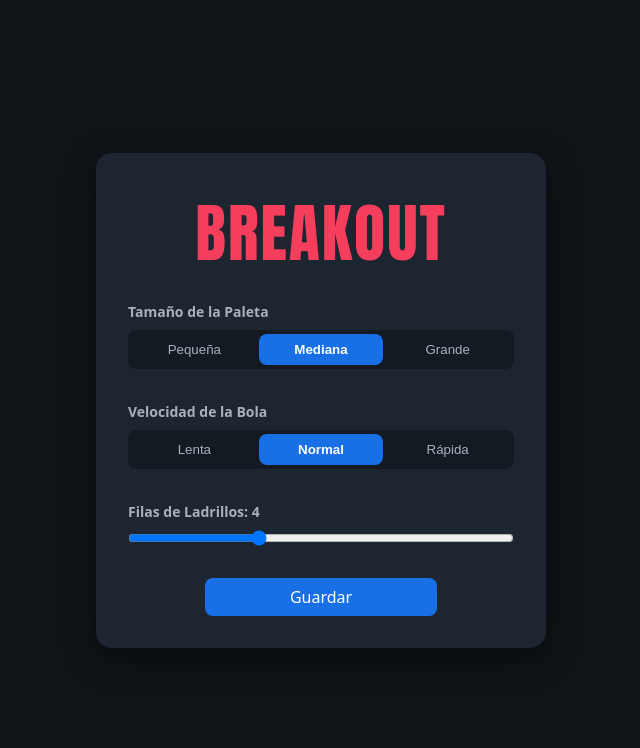
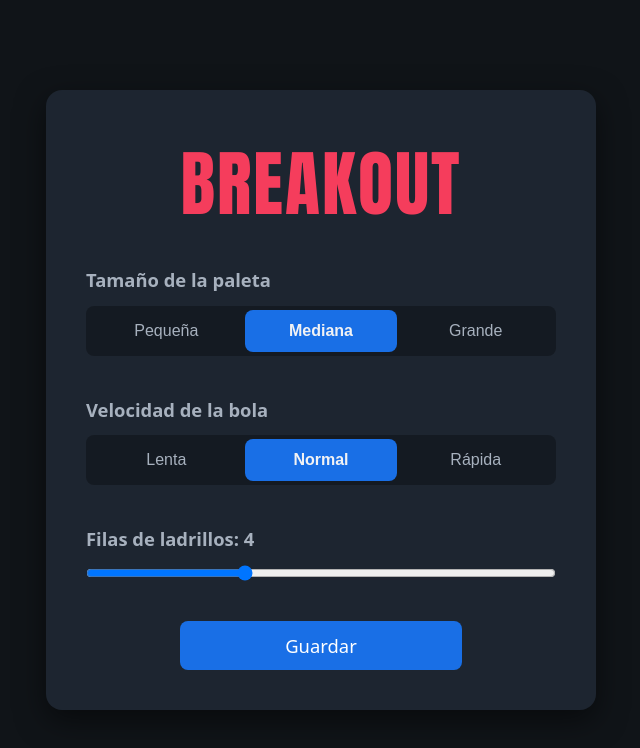
Before and after one commit to ElF3nix13/ipo2627_islandia_arcade, a plain HTML site: page index.html in a window 1280 px wide. Both pictures are taken after a click on the button "Ajustes". Shown: the whole page, without its empty margins (319-959 px from the left). Drawn offline with Linux system fonts and the light colour scheme.

Commit message:
Aumentar tamaño

```diff
--- a/css/style.css
+++ b/css/style.css
@@ -45,6 +45,8 @@ body {
     width: var(--ancho-menu);
     text-align: center;
     box-shadow: 0 10px 30px rgba(0, 0, 0, 0.5);
+    max-height: 90vh; /* Seguridad: Evita que golpee el límite de la pantalla */
+    overflow-y: auto;
 }
 
 .menu-bloque {
@@ -74,7 +76,7 @@ body {
 }
 
 .ajuste-grupo label {
-    font-size: var(--txt-sm);
+    font-size: var(--txt-md);
     font-weight: bold;
     color: var(--color-texto-mutado);
 }
@@ -152,9 +154,10 @@ body {
 }
 
 .btn--icono {
-    width: 44px;
-    height: 44px;
+    width: 3.5rem;
+    height: 3.5rem;
     padding: 0;
+    border-radius: 100%;
 }
 
 .btn--icono .icono {
@@ -179,11 +182,12 @@ body {
     color: var(--color-texto-mutado);
     cursor: pointer;
     border-radius: var(--radio-sm);
+    font-size: var(--txt-sm);
 }
 
 .control-segmentado__btn--activo {
     background: var(--color-primario);
-    color: #fff;
+    color: var(--color-texto);
     font-weight: bold;
 }
 
@@ -196,7 +200,7 @@ input[type="range"] {
 .hud {
     display: flex;
     justify-content: space-between;
-    width: var(--ancho-juego);
+    width: var(--ancho-juego); /* Se ata al mismo cálculo del contenedor */
     max-width: var(--ancho-max-juego);
     margin-bottom: var(--espacio-sm);
     align-items: center;
@@ -207,13 +211,13 @@ input[type="range"] {
     font-weight: bold;
     display: flex;
     align-items: center;
-    gap: var(--espacio-md);
+    gap: var(--espacio-lg);
 }
 
 .hud__vidas, .hud__tiempo {
     display: inline-flex;
     align-items: center;
-    gap: var(--espacio-xs);
+    gap: var(--espacio-2xs);
 }
 
 .icono {
@@ -245,7 +249,8 @@ input[type="range"] {
 
 canvas {
     display: block;
-    width: 100%;
+    width: 100%; /* Toma el ancho del contenedor dinámico... */
+    height: auto; /* ...y auto-adapta la altura respetando su ratio original */
     background-color: #111;
 }
 
@@ -274,6 +279,8 @@ canvas {
     width: var(--ancho-modal);
     border-radius: var(--radio-md);
     text-align: center;
+    max-height: 90vh; /* Misma medida de seguridad que caja-menu */
+    overflow-y: auto;
 }
 
 .modal__contenido--ayuda {
@@ -284,7 +291,7 @@ canvas {
     display: flex;
     flex-direction: column;
     gap: var(--espacio-xs);
-    margin: var(--espacio-xs) 0;
+    margin: 0;
     text-align: left;
 }
 
@@ -301,8 +308,8 @@ canvas {
     display: flex;
     align-items: center;
     justify-content: center;
-    width: 36px;
-    height: 36px;
+    width: 3.5rem; /* Ajustado dinámicamente con rem para el zoom */
+    height: 3.5rem;
     background: var(--color-fondo);
     border-radius: var(--radio-sm);
     flex-shrink: 0;
--- a/css/variables.css
+++ b/css/variables.css
@@ -33,26 +33,29 @@
     --fuente-titulo: 'Impact', 'Arial Black', sans-serif;
     --fuente-base: system-ui, -apple-system, sans-serif;
 
-    --txt-sm: 0.875rem;
-    --txt-md: 1rem;
-    --txt-lg: 1.25rem;
-    --txt-xl: 2.5rem;
-    --txt-2xl: clamp(2.5rem, 5vw, 4rem);
+    /* Escala de texto ajustada (Zoom +) */
+    --txt-sm: 1rem;
+    --txt-md: 1.15rem;
+    --txt-lg: 1.5rem;
+    --txt-xl: 3rem;
+    --txt-2xl: clamp(3rem, 6vw, 4.5rem);
 
-    /* DISEÑO ESPACIAL Y LAYOUT */
-    --espacio-xs: 0.5rem;
-    --espacio-sm: 1rem;
-    --espacio-md: 1.25rem;
-    --espacio-lg: 2rem;
-    --espacio-xl: 3rem;
+    /* DISEÑO ESPACIAL Y LAYOUT (Escala aumentada) */
+    --espacio-2xs: 0.5rem;
+    --espacio-xs: 0.75rem;
+    --espacio-sm: 1.25rem;
+    --espacio-md: 1.75rem;
+    --espacio-lg: 2.5rem;
+    --espacio-xl: 3.5rem;
 
     --radio-sm: 8px;
     --radio-md: 16px;
 
     /* Tamaños estructurales generales */
-    --ancho-juego: 800px;
+    /* El canvas tiene proporción 800/500 = 1.6. Calculamos el ancho basado en la altura de la pantalla (100vh) menos un margen de 140px para albergar el HUD */
+    --ancho-juego: min(95vw, calc((100vh - 140px) * 1.6));
     --ancho-max-juego: 95vw;
-    --ancho-menu: clamp(300px, 90vw, 450px);
-    --ancho-modal: clamp(280px, 80vw, 400px);
-    --ancho-modal-lg: clamp(300px, 90vw, 420px);
+    --ancho-menu: clamp(350px, 85vw, 550px);
+    --ancho-modal: clamp(320px, 80vw, 500px);
+    --ancho-modal-lg: clamp(350px, 85vw, 550px);
 }
--- a/index.html
+++ b/index.html
@@ -29,7 +29,7 @@
                 <!-- Menú de Ajustes -->
                 <div data-menu="ajustes" class="menu-bloque oculto">
                     <div class="ajuste-grupo">
-                        <label>Tamaño de la Paleta</label>
+                        <label>Tamaño de la paleta</label>
                         <div class="control-segmentado" data-setting-group="paleta">
                             <button class="control-segmentado__btn" data-val="pequena">Pequeña</button>
                             <button class="control-segmentado__btn control-segmentado__btn--activo" data-val="mediana">Mediana</button>
@@ -38,7 +38,7 @@
                     </div>
 
                     <div class="ajuste-grupo">
-                        <label>Velocidad de la Bola</label>
+                        <label>Velocidad de la bola</label>
                         <div class="control-segmentado" data-setting-group="velocidad">
                             <button class="control-segmentado__btn" data-val="lenta">Lenta</button>
                             <button class="control-segmentado__btn control-segmentado__btn--activo" data-val="normal">Normal</button>
@@ -47,7 +47,7 @@
                     </div>
 
                     <div class="ajuste-grupo">
-                        <label>Filas de Ladrillos: <span data-bind="valor-filas">4</span></label>
+                        <label>Filas de ladrillos: <span data-bind="valor-filas">4</span></label>
                         <input type="range" data-setting="filas" min="2" max="8" value="4">
                     </div>
 
@@ -102,7 +102,7 @@
                     </div>
                     <div class="hud__tiempo">
                         <img src="img/reloj.svg" class="icono" alt="" aria-hidden="true">
-                        <span><span data-bind="tiempo">0</span>s</span>
+                        <span><span data-bind="tiempo">0
                     </div>
                 </div>
                 <button data-action="pausar" class="btn btn--secundario btn--icono" aria-label="Pausar Partida">
@@ -118,7 +118,7 @@
         <section data-pantalla="fin" class="pantalla oculto">
             <div class="caja-menu">
                 <h2 class="titulo-fin" data-bind="titulo-fin">Fin</h2>
-                <p class="resultado-tiempo">Tiempo total: <strong data-bind="tiempo-final">0</strong>s</p>
+                <p class="resultado-tiempo">Tiempo total: <strong data-bind="tiempo-final">0</strong> s</p>
 
                 <div class="menu-bloque">
                     <button data-action="nueva-partida" class="btn btn--primario btn--grande">Nueva Partida</button>
@@ -128,7 +128,7 @@
         </section>
     </main>
 
-    <!-- MODAL NATIVO (Únicamente para la Pausa) -->
+    <!-- MODAL DE PAUSA -->
     <dialog data-modal="pausa" class="modal">
         <div class="modal__contenido">
             <h2 class="subtitulo">Juego Pausado</h2>
```
